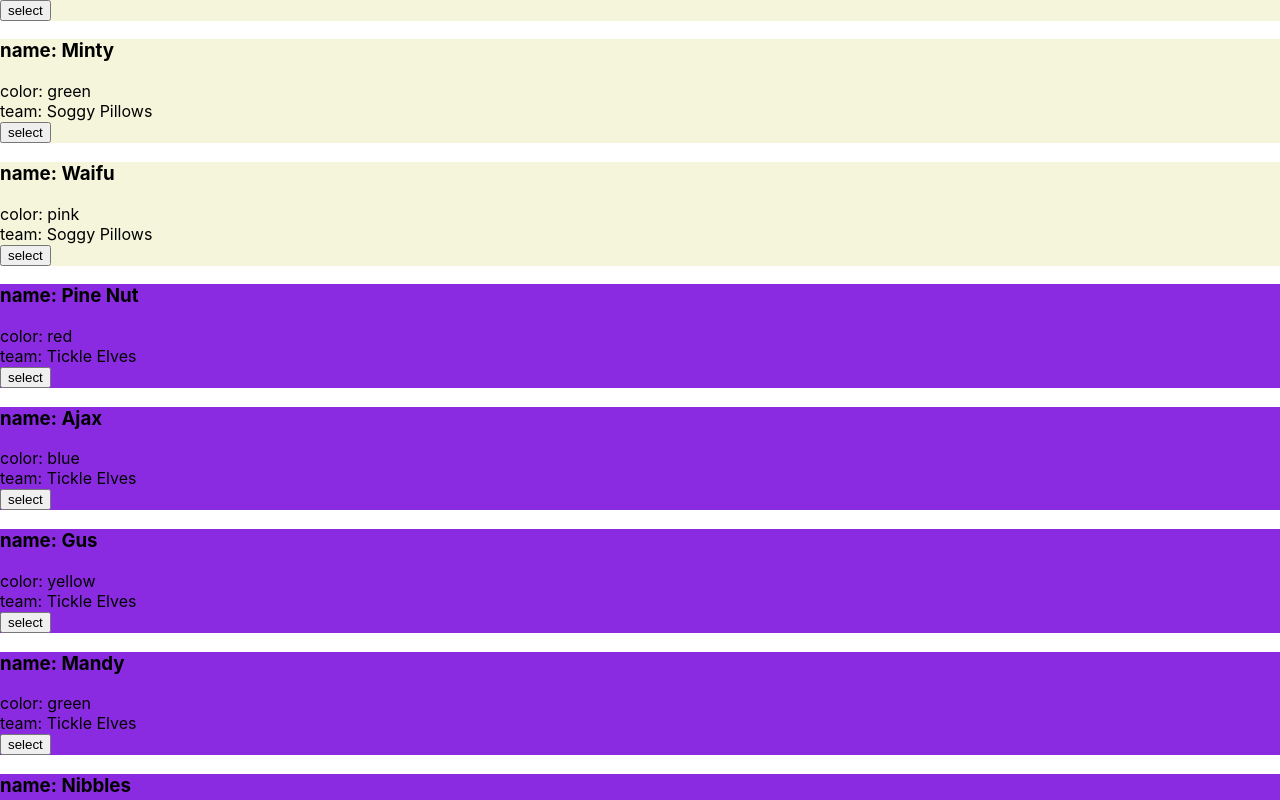
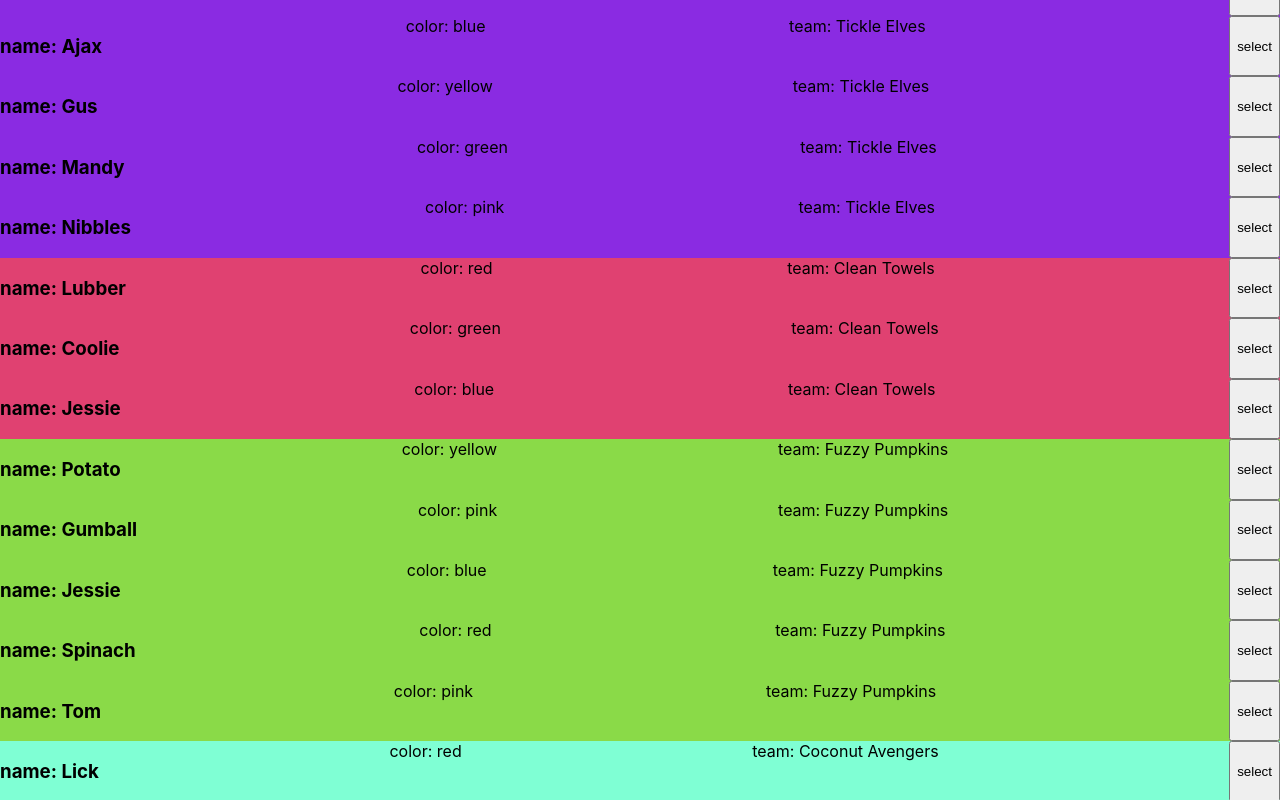
Before and after one commit to sohdonald/hamster-rangers, a React (Create React App) app: page / in a window 1280 px wide. Shown: the part 940-1740 px from the top of the page. Built offline with nearby package versions, Linux system fonts and the light colour scheme; data requests are answered from the project's data file.

Commit message:
cleaning up the css

```diff
--- a/db.json
+++ b/db.json
@@ -128,14 +128,14 @@
     },
     {
       "name": "Spinach",
-      "color": "green",
-      "team": "Clean Towels",
+      "color": "red",
+      "team": "Fuzzy Pumpkins",
       "id": 21
     },
     {
       "name": "Tom",
-      "color": "green",
-      "team": "Soggy Pillows",
+      "color": "pink",
+      "team": "Fuzzy Pumpkins",
       "id": 22
     },
     {
@@ -157,7 +157,7 @@
       "id": 25
     },
     {
-      "name": "Jessie",
+      "name": "Jasper",
       "color": "red",
       "team": "Soggy Pillows",
       "id": 26
--- a/src/RangerCard.module.css
+++ b/src/RangerCard.module.css
@@ -1,21 +1,34 @@
 .fuzzies {
     background-color: rgb(138, 218, 72);
+    display: flex;
+    justify-content: space-between;
+    align-content:center
 }
 
 .coconuts {
     background-color: aquamarine;
     display: flex;
-    justify-content: space-evenly;
+    justify-content: space-between;
+    align-content:center
 }
 
 .soggies {
     background-color: beige;
+    display: flex;
+    justify-content: space-between;
+    align-content:center
 }
 
 .ticklers {
     background-color: blueviolet;
+    display: flex;
+    justify-content: space-between;
+    align-content:center
 }
 
 .towels {
     background-color: rgb(224, 65, 113);
+    display: flex;
+    justify-content: space-between;
+    align-content:center
 }
```
